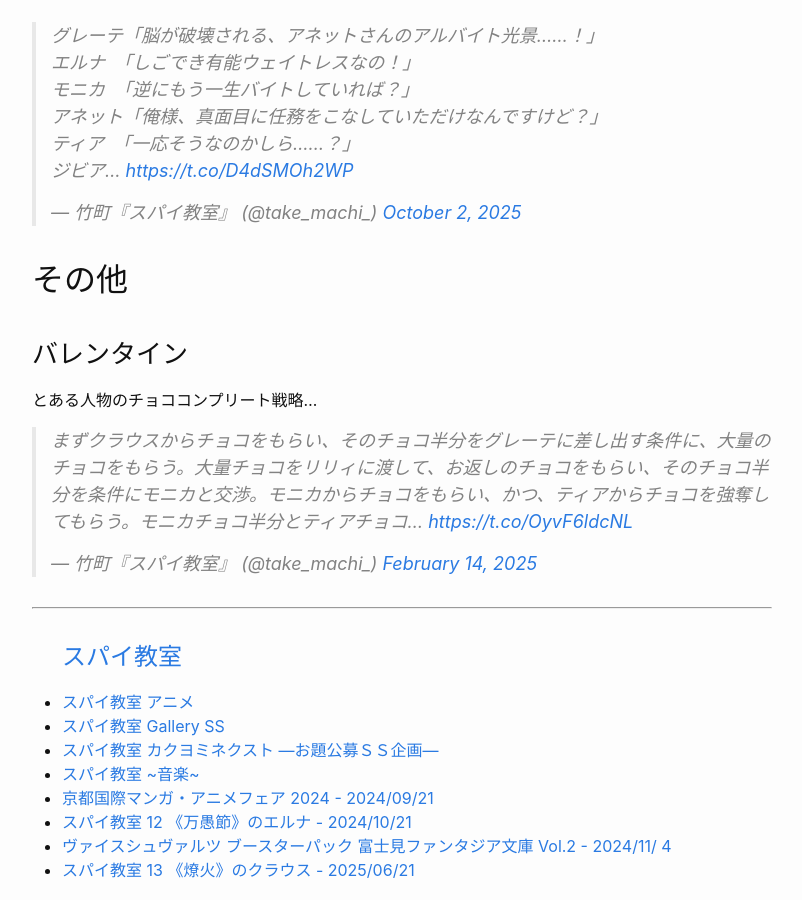
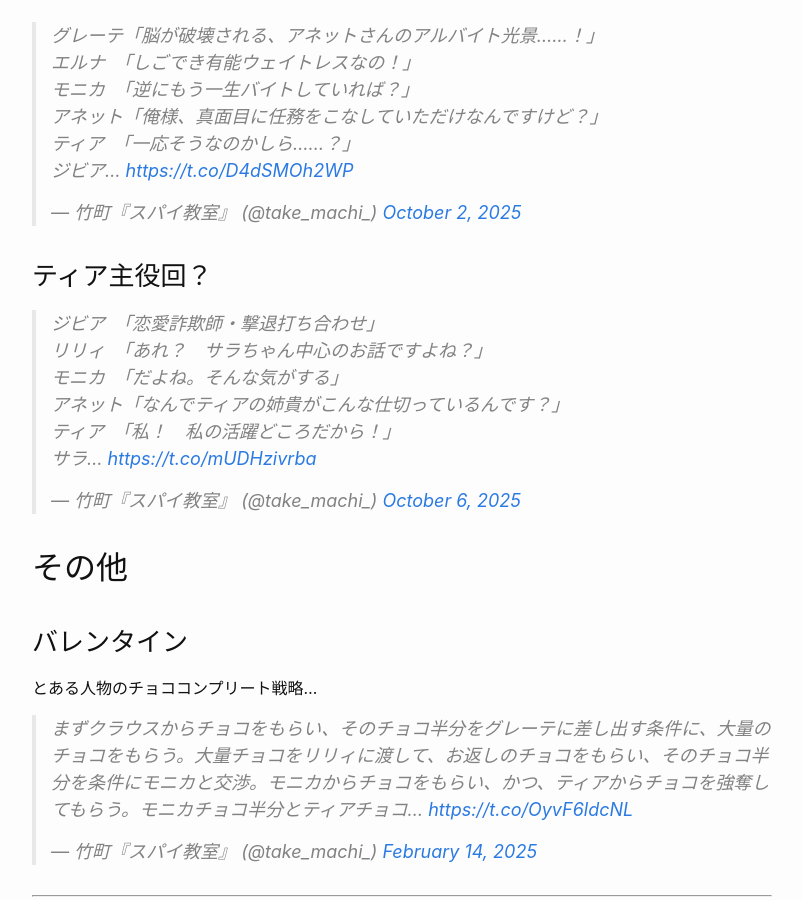
Before and after one commit to Pandaful-2312/sites, a Jekyll site: the page built from favorites/spyroom/spyroom_gallery-ss.md, in a window 1280 px wide and 900 px high, scrolled down 23356 px. Shown: the whole window, without its empty margins (238-1040 px from the left). Built offline with Jekyll 4.4.1, drawn with Linux system fonts in a browser that asks for light colours; comment, search, counter and statistics services are not loaded.

Commit message:
update spyroom

```diff
--- a/favorites/spyroom/spyroom_gallery-ss.md
+++ b/favorites/spyroom/spyroom_gallery-ss.md
@@ -395,6 +395,10 @@
 
 <blockquote class="twitter-tweet"><p lang="ja" dir="ltr">グレーテ「脳が破壊される、アネットさんのアルバイト光景……！」<br>エルナ　「しごでき有能ウェイトレスなの！」<br>モニカ　「逆にもう一生バイトしていれば？」<br>アネット「俺様、真面目に任務をこなしていただけなんですけど？」<br>ティア　「一応そうなのかしら……？」<br>ジビア… <a href="https://t.co/D4dSMOh2WP">https://t.co/D4dSMOh2WP</a></p>&mdash; 竹町『スパイ教室』 (@take_machi_) <a href="https://twitter.com/take_machi_/status/1973743890256867698?ref_src=twsrc%5Etfw">October 2, 2025</a></blockquote>
 
+### ティア主役回？
+
+<blockquote class="twitter-tweet"><p lang="ja" dir="ltr">ジビア　「恋愛詐欺師・撃退打ち合わせ」<br>リリィ　「あれ？　サラちゃん中心のお話ですよね？」<br>モニカ　「だよね。そんな気がする」<br>アネット「なんでティアの姉貴がこんな仕切っているんです？」<br>ティア　「私！　私の活躍どころだから！」<br>サラ… <a href="https://t.co/mUDHzivrba">https://t.co/mUDHzivrba</a></p>&mdash; 竹町『スパイ教室』 (@take_machi_) <a href="https://twitter.com/take_machi_/status/1975194075163976113?ref_src=twsrc%5Etfw">October 6, 2025</a></blockquote>
+
 ## その他
 
 ### バレンタイン
```
